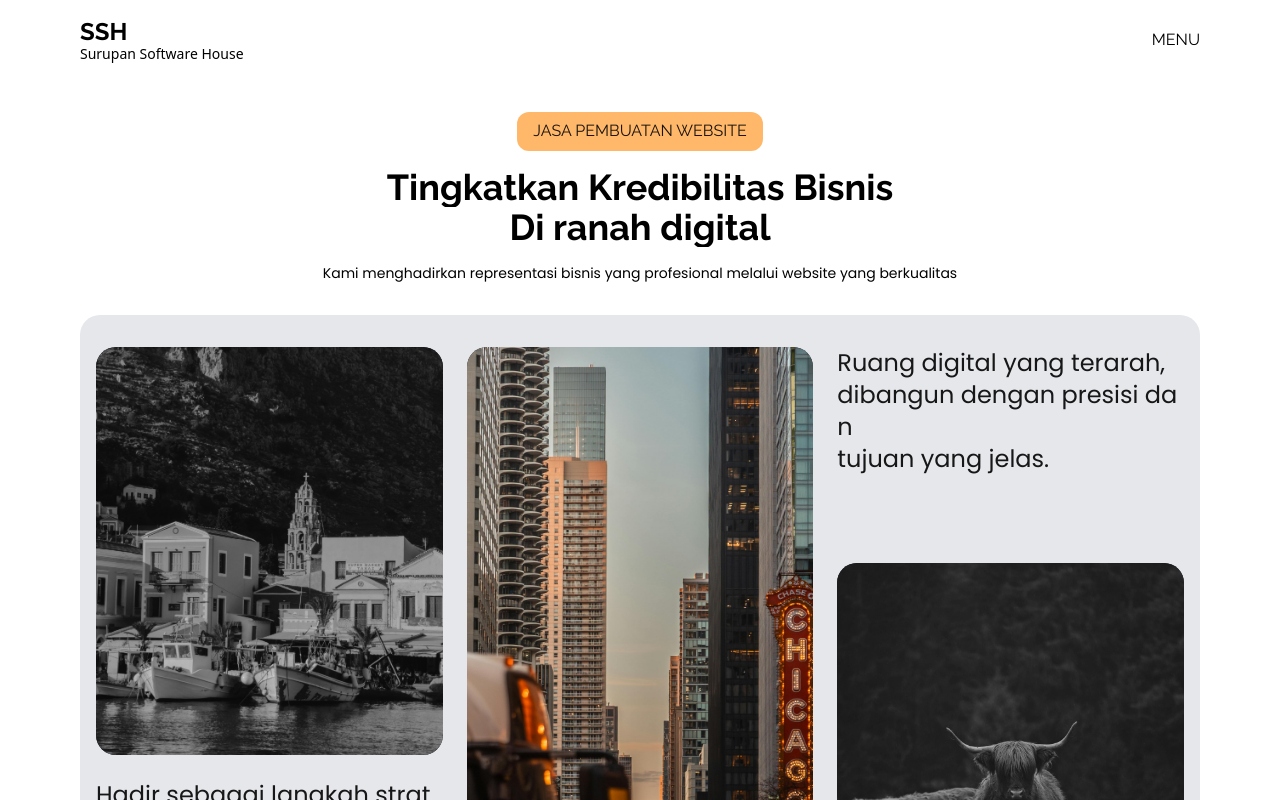
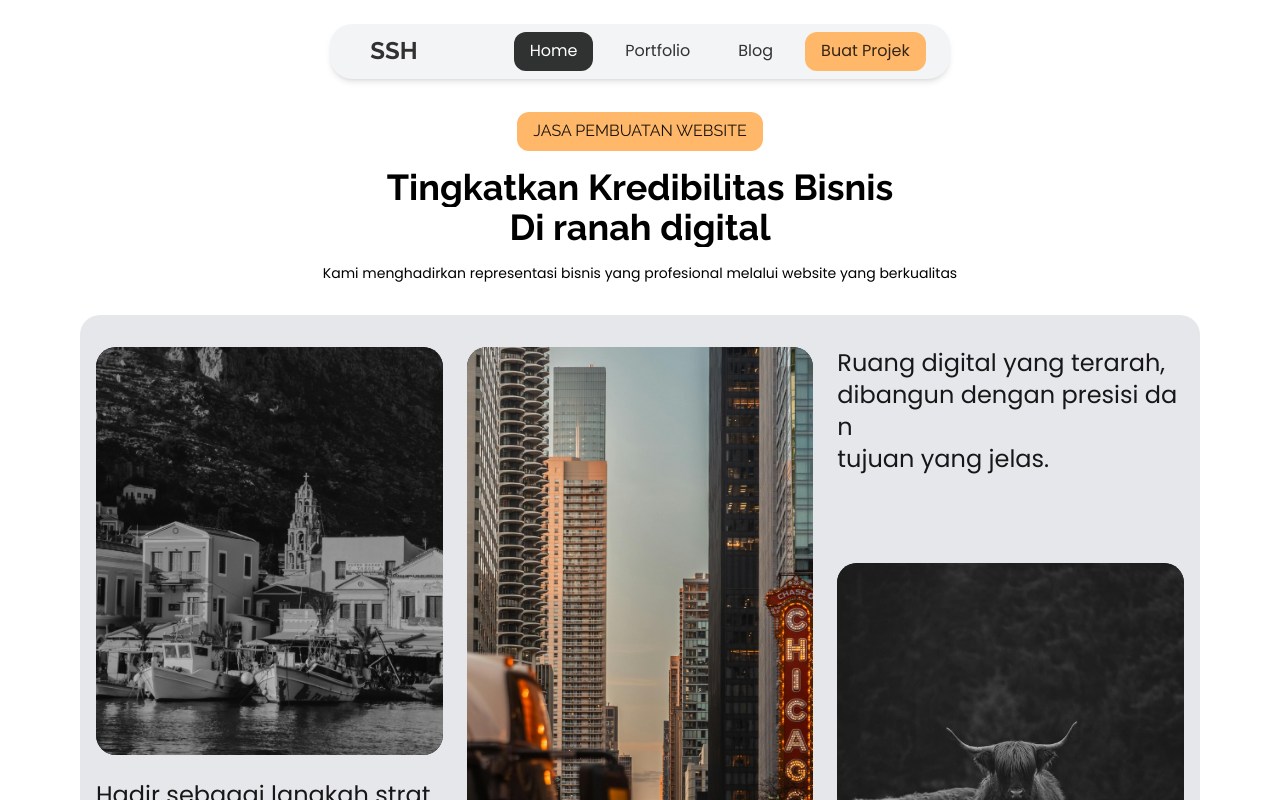
Before and after one commit to AchmadFajarN/ssh-landing-page, a Next.js app: page / in a window 1280 px wide. Shown: the top 800 px of the page. Built offline with nearby package versions, Linux system fonts and the light colour scheme.

Commit message:
add navbar

```diff
--- a/src/Components/Header.jsx
+++ b/src/Components/Header.jsx
@@ -1,17 +1,45 @@
-import React from 'react'
+import { useEffect, useRef, useState } from "react";
 
-const Header = () => {
+export default function Header() {
+  const [hide, setHide] = useState(false);
+  const scrollTimeout = useRef(null);
+  const lastScroll = useRef(0);
+
+  useEffect(() => {
+    const handleScroll = () => {
+      const currentScroll = window.scrollY;
+
+      if (currentScroll > lastScroll.current) {
+        setHide(true);
+      }
+
+      lastScroll.current = currentScroll;
+      clearTimeout(scrollTimeout.current);
+      scrollTimeout.current = setTimeout(() => {
+        setHide(false);
+      }, 200);
+    };
+
+    window.addEventListener("scroll", handleScroll);
+
+    return () => {
+      window.removeEventListener("scroll", handleScroll);
+    };
+  }, []);
+
   return (
-    <header className='px-4 md:px-8 xl:px-20 py-4 fixed top-0 w-full flex justify-between items-center z-40 glassmorphism'>
-        <div className='z-44 '>
-            <h1 className='text-xl md:text-2xl font-raleway -mb-1 font-bold'>SSH</h1>
-            <p className="text-xs md:text-sm">Surupan Software House</p>
-        </div>
-        <div className='md:text-[16px] font-raleway uppercase'>
-            Menu
+    <header className={`fixed top-0 w-[135vw] md:w-[120vw] xl:w-[100vw] left-0 bg-transparent z-44 py-2 transition-transform duration-300 flex justify-center items-center ${ hide ? "-translate-y-full" : "translate-y-0"}`}>
+        <div className="bg-gray-100 shadow-md flex items-center mt-4 px-6 py-2 font-poppins gap-4 xl:gap-20 rounded-[22px]">
+            <h1 className="font-bold px-4 xl:text-2xl font-raleway rounded-[12px] text-black/80">SSH</h1>
+            <nav>
+              <ul className="flex items-center gap-2 text-sm md:text-[16px] xl:gap-4 text-black/80">
+                <li className="bg-black/80 text-white px-4 py-2 rounded-[12px]">Home</li>
+                <li className=" px-4 py-2 rounded-[12px]">Portfolio</li>
+                <li className=" px-4 py-2 rounded-[12px]">Blog</li>
+                <li className="px-4 py-2 rounded-[12px] bg-orange-300 text-black/80">Buat Projek</li>
+              </ul>
+            </nav>
         </div>
     </header>
-  )
+  );
 }
-
-export default Header
```
